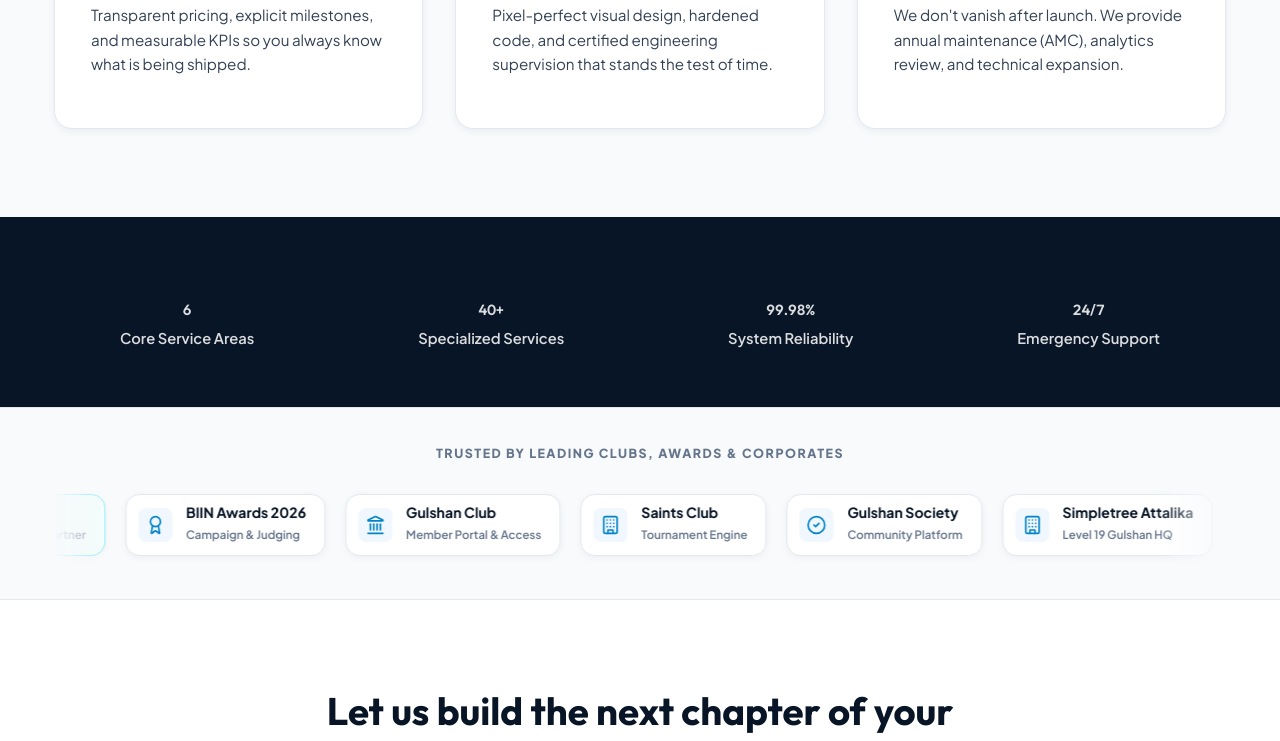
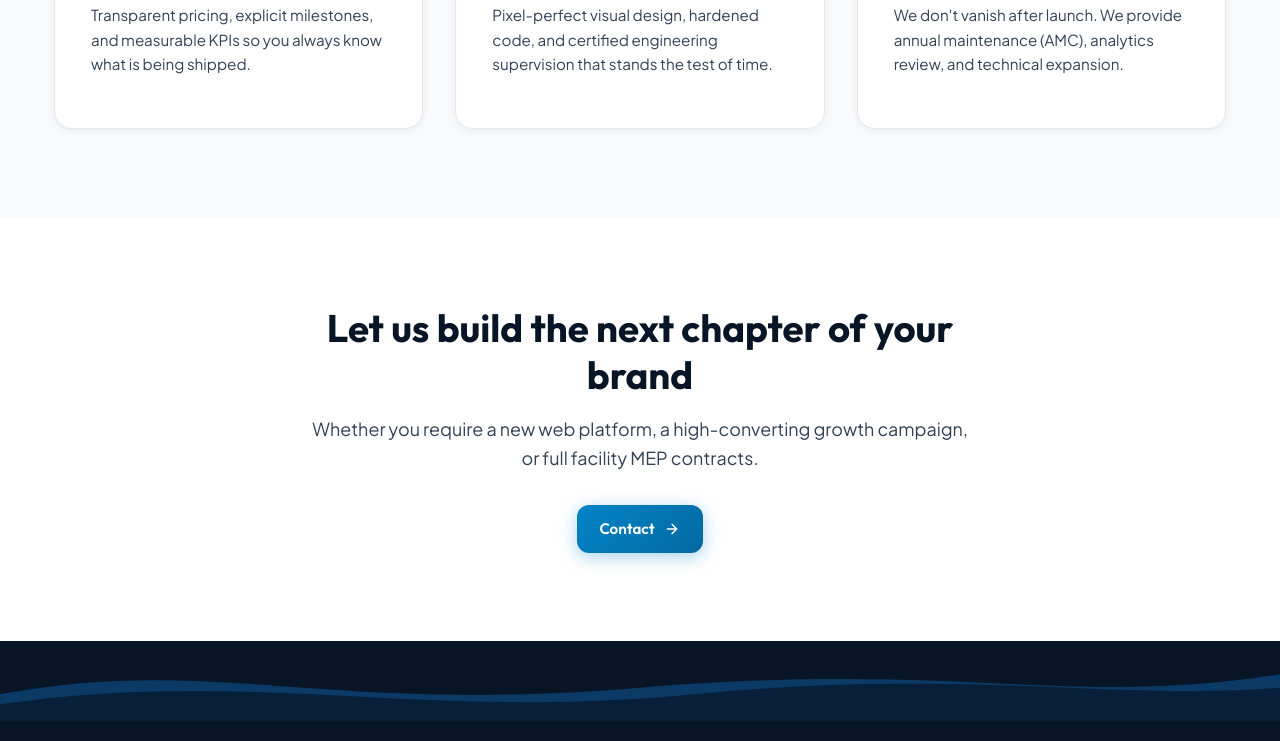
Before and after one commit to amitkumarsaha-ak/Smart-Trend-Digital, a React (Vite) app in the folder client/: page /about in a window 1280 px wide. Shown: the part 1508-2249 px from the top of the page. Built offline with nearby package versions, Linux system fonts and the light colour scheme.

Commit message:
fix(about): remove trusted client strip and stats strip from about page

```diff
--- a/client/src/pages/About.jsx
+++ b/client/src/pages/About.jsx
@@ -4,7 +4,6 @@ import { company } from '../data/company.js';
 import { useLanguage } from '../context/LanguageContext.jsx';
 import { ShieldCheck, Award, MapPin, Phone, Mail, Globe, CheckCircle2, ArrowRight, Sparkles, Building2, Users } from 'lucide-react';
 import AnimatedCounter from '../components/AnimatedCounter.jsx';
-import ClientStrip from '../components/ClientStrip.jsx';
 
 export default function About() {
   const { t, lang } = useLanguage();
@@ -131,21 +130,6 @@ export default function About() {
         </div>
       </section>
 
-      {/* STATS STRIP */}
-      <section className="section stats-strip-section">
-        <div className="container stats-flex">
-          {company.stats.map((s, idx) => (
-            <div key={idx} className="stat-unit">
-              <strong><AnimatedCounter value={s.value} /></strong>
-              <span>{lang === 'bn' ? s.labelBn : s.labelEn}</span>
-            </div>
-          ))}
-        </div>
-      </section>
-
-      {/* TRUSTED CLIENT STRIP */}
-      <ClientStrip />
-
       {/* BOTTOM CTA */}
       <section className="section">
         <div className="container center-copy">
```
